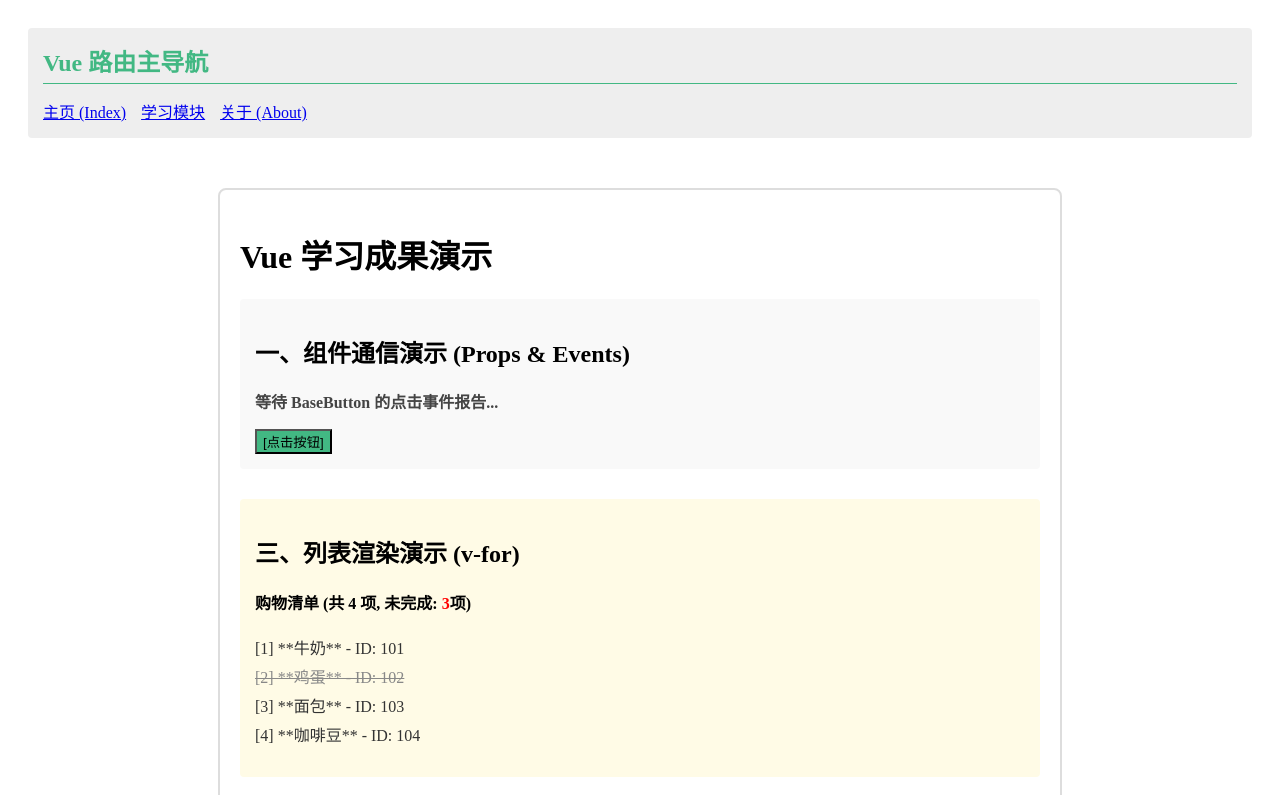
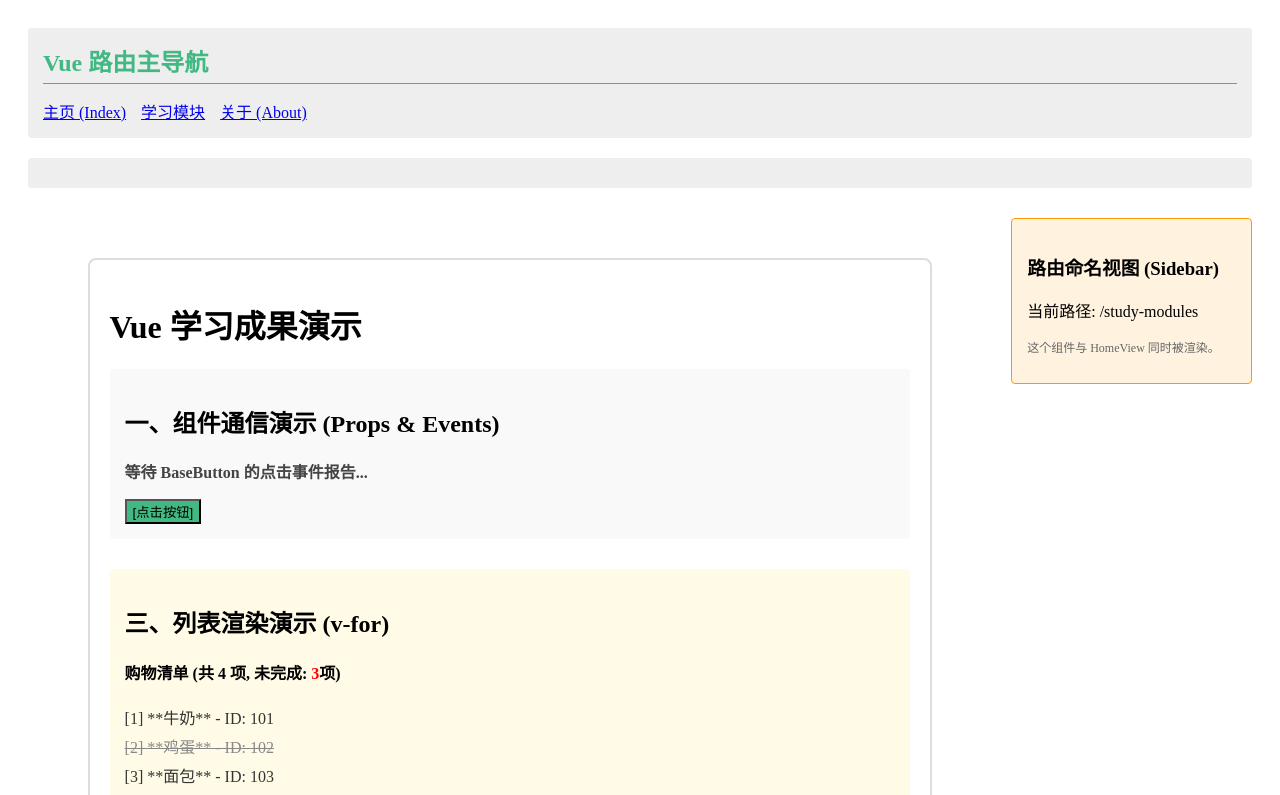
Before and after one commit to YuXin2006/vue3, a Vue app in the folder frontend/vue-project/: page /study-modules in a window 1280 px wide. Shown: the top 795 px of the page. Built offline with nearby package versions, Linux system fonts and the light colour scheme; the HTML template or start-up script is replaced by a standard one.

Commit message:
12.12 命名视图

```diff
--- a/frontend/vue-project/src/App.vue
+++ b/frontend/vue-project/src/App.vue
@@ -20,10 +20,22 @@ export default {
       <router-link to="/study-modules" style="margin-right: 15px;">学习模块</router-link>
       <router-link to="/about">关于 (About)</router-link>
     </div>
+    <div style="padding: 15px; background: #eee; border-radius: 4px; margin-bottom: 20px;">
+      </div>
+<!--Vue Router 尝试将 default: HomeView 渲染到 所有未命名的 <router-view> 标签 中-->
+    <div style="display: flex; gap: 20px;">
 
-    <router-view></router-view>
+        <div style="flex-basis: 80%; min-width: 0;">
+            <router-view></router-view>
+        </div>
 
+        <div style="flex-basis: 20%; min-width: 0;">
+            <router-view name="sidebar"></router-view>
+        </div>
+
+    </div>
   </div>
+
 </template>
 <style scoped>
 h1 {
--- /dev/null
+++ b/frontend/vue-project/src/components/SideNav.vue
@@ -0,0 +1,25 @@
+<template>
+  <div class="side-nav-container">
+    <h3>路由命名视图 (Sidebar)</h3>
+    <p>当前路径: {{ $route.path }}</p>
+    <p style="font-size: 12px; color: #666;">
+        这个组件与 HomeView 同时被渲染。
+    </p>
+  </div>
+</template>
+
+<script>
+export default {
+    name: 'SideNav'
+}
+</script>
+
+<style scoped>
+.side-nav-container {
+    border: 1px solid #ff9800;
+    padding: 15px;
+    background: #fff3e0;
+    border-radius: 4px;
+    margin-top: 10px;
+}
+</style>
```
Also changed, not shown: frontend/vue-project/src/router/index.ts (+7 -2 lines).
